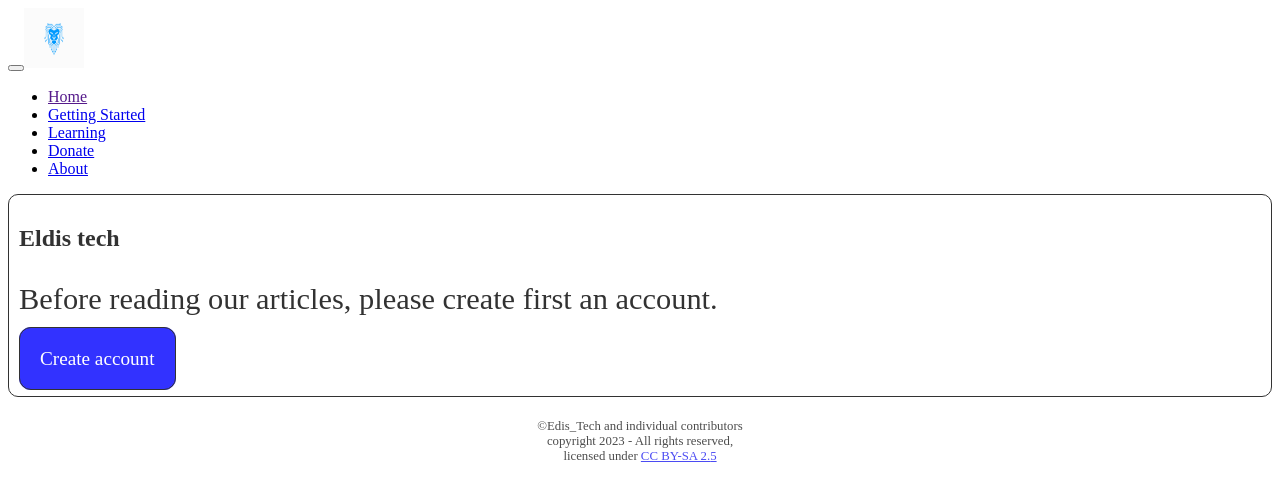
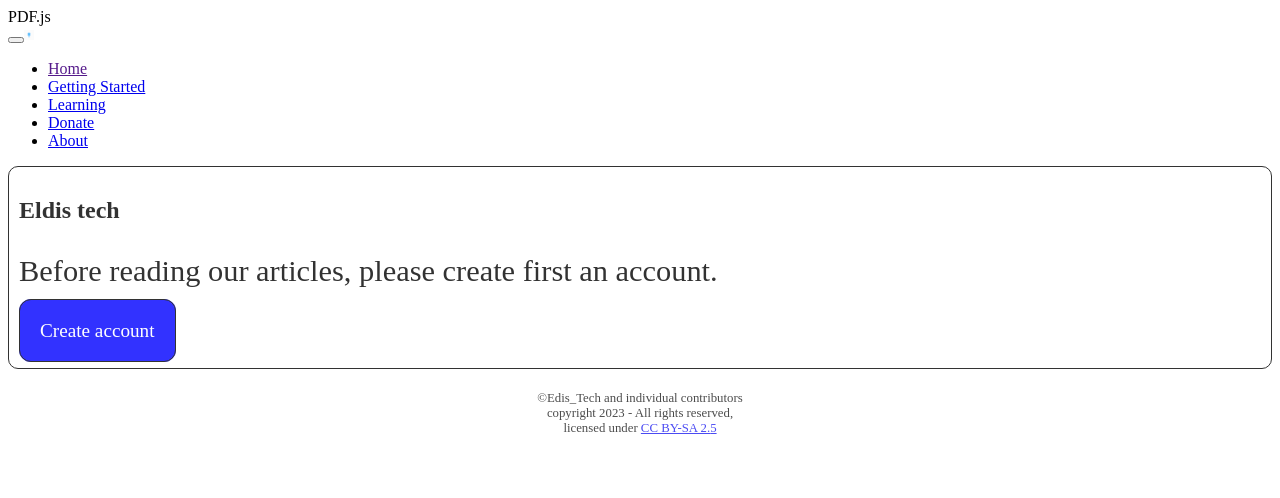
Before and after one commit to EldisTech/new, a plain HTML site: page index.html in a window 1280 px wide. Drawn offline with nearby package versions, Linux system fonts and the light colour scheme.

Commit message:
index.html

```diff
--- a/index.html
+++ b/index.html
@@ -1,4 +1,4 @@
-<!DOCTYPE html><html lang="en"><head><meta charset="utf-8"><meta name="viewport" content="width=device-width, initial-scale=1.0"><meta name="description" content="A general-purpose, web standards-based platform for parsing and rendering PDFs."><meta name="author" content="><link rel="shortcut icon" href="images/favicon.ico"><title>PDF.js</title></head><body><header class="navbar navbar-default navbar-static-top"><div class="container"><div class="navbar-header"><button class="navbar-toggle" type="button" data-toggle="collapse" data-target=".navbar-collapse"><span class="icon-bar"></span><span class="icon-bar"></span><span class="icon-bar"></span></button><a class="navbar-brand" href="#"><img style="height: 60px; width: 60px" src="logo.png"></a></div><div class="collapse navbar-collapse; text-decoration: none"><ul class="nav navbar-nav"><li class="active"><a href="">Home</a></li><li><a href="getting_started/">Getting Started</a></li><li><a href="examples/">Learning</a></li><li><a href="https://github.com/mozilla/pdf.js/wiki/Frequently-Asked-Questions">Donate</a></li><li><a href="api/">About</a></li></ul></div></div></header><div class="container"><div class="starter-template"><section style="border: 1px solid black; border-radius: 10px; padding: 10px; opacity: 0.8" class="content"><h1 class="text-center"><span class="caps">Eldis</span> tech</h1>
+<!DOCTYPE html><html lang="en"><head><meta charset="utf-8"><meta name="viewport" content="width=device-width, initial-scale=1.0"><meta name="description" content="A general-purpose, web standards-based platform for parsing and rendering PDFs."><meta name="author" content="><title>PDF.js</title></head><body><header class="navbar navbar-default navbar-static-top"><div class="container"><div class="navbar-header"><button class="navbar-toggle" type="button" data-toggle="collapse" data-target=".navbar-collapse"><span class="icon-bar"></span><span class="icon-bar"></span><span class="icon-bar"></span></button><a class="navbar-brand" href="#"><img style="height: 10px; width: 10px" src="logo.png"></a></div><div class="collapse navbar-collapse; text-decoration: none"><ul class="nav navbar-nav"><li class="active"><a href="">Home</a></li><li><a href="getting_started/">Getting Started</a></li><li><a href="examples/">Learning</a></li><li><a href="https://github.com/mozilla/pdf.js/wiki/Frequently-Asked-Questions">Donate</a></li><li><a href="api/">About</a></li></ul></div></div></header><div class="container"><div class="starter-template"><section style="border: 1px solid black; border-radius: 10px; padding: 10px; opacity: 0.8" class="content"><h1 class="text-center"><span class="caps">Eldis</span> tech</h1>
 <p class="text-center" style="font-size: 20px; font-size: 1.9em">Before reading our articles, please create first an<span class="widont">&nbsp;</span>account.
 </p>
 <p>
```
